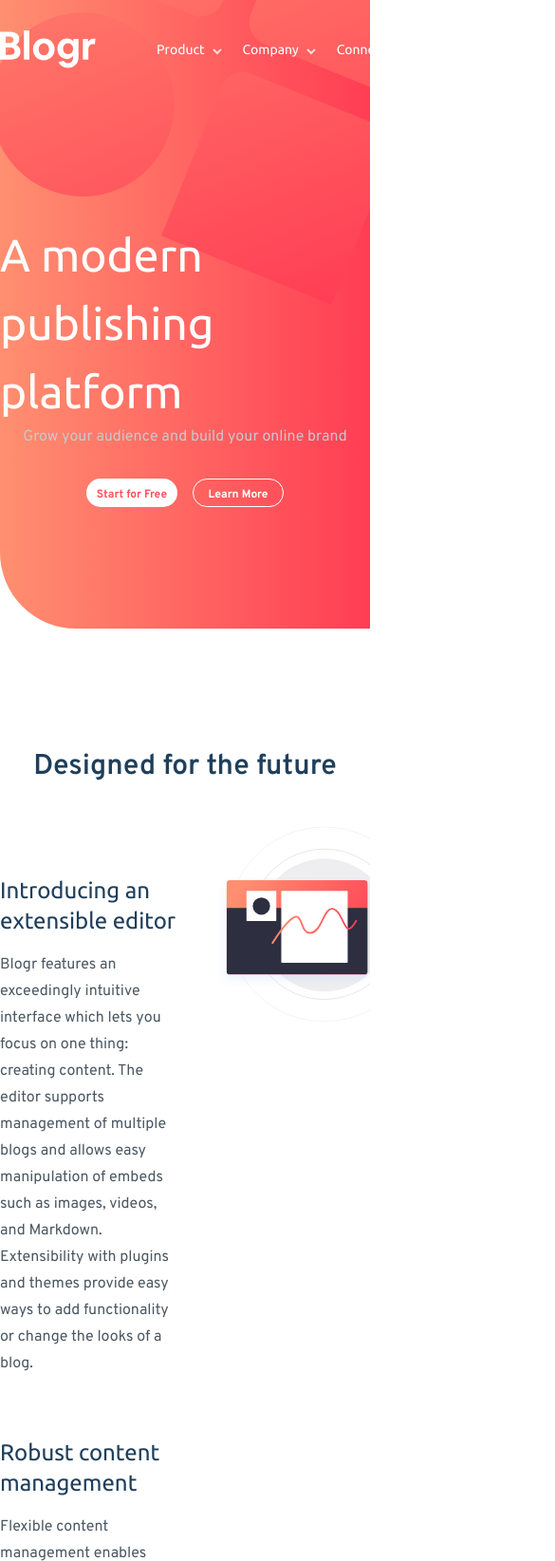
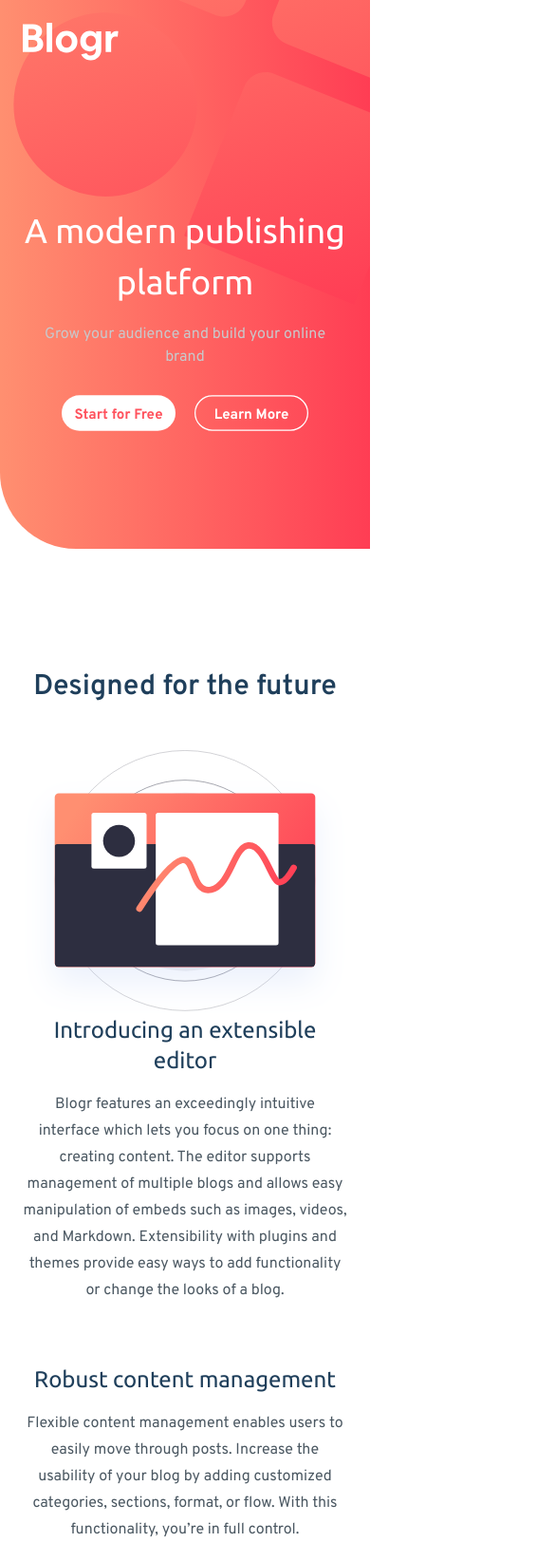
Before and after one commit to xup60521/Blogr-landing-page, a website built with Vite: page index.html in a window 390 px wide. Shown: the top 1644 px of the page at 95% size, 585 px wide, since content can reach past the window. Built offline with nearby package versions, Linux system fonts and the light colour scheme.

Commit message:
woring on mobile design

```diff
--- a/index.html
+++ b/index.html
@@ -11,29 +11,29 @@
 
 <body>
     <main class="w-full min-h-screen flex flex-col items-center font-overpass">
-        <!-- md:px-[10vw] py-32 -->
+        <!-- md:px-[10vw] px-6 py-32 -->
         <!-- intro -->
         <div
-            class="flex flex-col md:px-[10vw] bg-gradient-to-r from-g_nav_red1 to-g_nav_red2 w-full overflow-hidden relative rounded-bl-[5rem]">
+            class="flex flex-col md:px-[10vw] px-6 bg-gradient-to-r from-g_nav_red1 to-g_nav_red2 w-full overflow-hidden relative rounded-bl-[5rem]">
             <img src="/images/bg-pattern-intro-desktop.svg" alt="intro pattern"
                 class="absolute aspect-square size-[100vw] scale-[2] translate-x-[10%] -translate-y-[38%]">
             <nav class="flex items-center w-full gap-8 py-6 font-ubuntu z-10">
                 <img src="/images/logo.svg" alt="logo" class="mr-8">
-                <button class="flex items-center text-sm gap-2 text-white">Product <img
+                <button class="md:flex hidden items-center text-sm gap-2 text-white">Product <img
                         src="/images/icon-arrow-light.svg" alt="arrow down" class="translate-y-[2px]"></button>
-                <button class="flex items-center text-sm gap-2 text-white">Company <img
+                <button class="md:flex hidden items-center text-sm gap-2 text-white">Company <img
                         src="/images/icon-arrow-light.svg" alt="arrow down" class="translate-y-[2px]"></button>
-                <button class="flex items-center text-sm gap-2 text-white">Connect <img
+                <button class="md:flex hidden items-center text-sm gap-2 text-white">Connect <img
                         src="/images/icon-arrow-light.svg" alt="arrow down" class="translate-y-[2px]"></button>
                 <div class="flex-grow"></div>
-                <button class="text-white text-sm">Login</button>
-                <button class="text-sm py-2 px-7 rounded-full font-bold bg-white text-c_Light_red_CTA_text">Sign
+                <button class="md:block hidden text-white text-sm">Login</button>
+                <button class="md:block hidden text-sm py-2 px-7 rounded-full font-bold bg-white text-c_Light_red_CTA_text">Sign
                     Up</button>
             </nav>
             <div class="flex flex-col w-full py-32 items-center z-10">
-                <h1 class="font-ubuntu text-[3rem] text-white">A modern publishing platform</h1>
-                <p class="text-c_Grayish_blue_footer_text_">Grow your audience and build your online brand</p>
-                <div class="w-[13rem] grid grid-cols-2 gap-4 mt-8">
+                <h1 class="font-ubuntu md:text-[3rem] text-[2.25rem] md:text-left text-center text-white">A modern publishing platform</h1>
+                <p class="text-c_Grayish_blue_footer_text_ md:mt-0 mt-4 md:text-left text-center md:px-0 px-4">Grow your audience and build your online brand</p>
+                <div class="w-[13rem] grid grid-cols-2 gap-4 mt-8 md:scale-100 scale-125">
                     <button class="text-xs pt-2 pb-1 rounded-full font-bold bg-white text-c_Light_red_CTA_text">Start
                         for Free</button>
                     <button
@@ -42,16 +42,16 @@
                 </div>
             </div>
         </div>
-        <div class="flex flex-col relative md:px-[10vw] overflow-hidden bg-white pt-32 pb-44 gap-24">
+        <div class="flex flex-col relative md:px-[10vw] overflow-hidden bg-white pt-32 pb-44 md:gap-24 gap-12">
             <h2 class="text-3xl text-center font-semibold text-c_Very_dark_blue_headings">Designed for the future</h2>
-            <div class="w-full grid grid-cols-2">
+            <div class="w-full md:grid flex flex-col-reverse md:px-0 px-6 md:items-start items-center grid-cols-2">
                 <!-- left -->
                 <div class="flex flex-col gap-16">
                     <div class="flex flex-col gap-4">
-                        <h3 class="text-2xl text-c_Very_dark_blue_headings font-ubuntu">
+                        <h3 class="text-2xl md:text-left text-center text-c_Very_dark_blue_headings font-ubuntu">
                             Introducing an extensible editor
                         </h3>
-                        <p class="leading-7  text-c_Very_dark_grayish_blue_body_copy">
+                        <p class="leading-7 md:text-left text-center text-c_Very_dark_grayish_blue_body_copy">
                             Blogr features an exceedingly intuitive interface which lets you focus on one thing:
                             creating
                             content.
@@ -63,11 +63,11 @@
                             change the looks of a blog.
                         </p>
                     </div>
-                    <div class="flex flex-col gap-4">
+                    <div class="flex flex-col gap-4 md:text-left text-center">
                         <h3 class="text-2xl text-c_Very_dark_blue_headings font-ubuntu">
                             Robust content management
                         </h3>
-                        <p class="leading-7  text-c_Very_dark_grayish_blue_body_copy">
+                        <p class="leading-7 md:text-left text-center text-c_Very_dark_grayish_blue_body_copy">
                             Flexible content management enables users to easily move through posts. Increase the
                             usability of your blog
                             by adding customized categories, sections, format, or flow. With this functionality, you’re
@@ -78,22 +78,22 @@
                 <!-- right -->
 
                 <img src="/images/illustration-editor-desktop.svg" alt="illustration"
-                    class="absolute -translate-y-[25%] translate-x-[25%] w-[55vw] right-0">
-
+                    class="absolute md:block hidden -translate-y-[25%] translate-x-[25%] w-[55vw] right-0">
+                <img src="/images/illustration-editor-mobile.svg" alt="ill" class="md:hidden">
             </div>
         </div>
         <div
-            class="w-full py-24 grid grid-cols-2 relative bg-gradient-to-r from-g_body_blue1 to-g_body_blue2 rounded-tr-[5rem] rounded-bl-[5rem]">
+            class="w-full py-24 md:grid grid-cols-2 flex flex-col md:items-start items-center relative bg-gradient-to-r from-g_body_blue1 to-g_body_blue2 rounded-tr-[5rem] rounded-bl-[5rem]">
             <div class="absolute w-full h-full overflow-hidden top-0 left-0">
                 <img src="/images/bg-pattern-circles.svg" alt="circle"
-                    class="absolute w-[70vw] -left-[15vw] -bottom-[10vw]">
+                    class="absolute w-[70vw] md:-left-[15vw] md:-bottom-[10vw]">
             </div>
             <div></div>
             <img src="/images/illustration-phones.svg" alt="phones"
                 class="absolute left-[50%] -translate-x-[120%] h-[140%] -translate-y-[10%]">
-            <div class="flex flex-col gap-6">
+            <div class="flex flex-col gap-6 z-10">
                 <h2 class="text-[2rem] font-ubuntu text-white">State of the Art Infrastructure</h2>
-                <p class="text-c_Grayish_blue_footer_text_ w-[31rem]">
+                <p class="text-c_Grayish_blue_footer_text_ md:max-w-[31rem]">
                     With reliability and speed in mind, worldwide data centers provide the backbone for ultra-fast
                     connectivity.
                     This ensures your site will load instantly, no matter where your readers are, keeping your site
@@ -101,7 +101,7 @@
                 </p>
             </div>
         </div>
-        <div class="grid grid-cols-2 w-full items-center">
+        <div class="md:grid grid-cols-2 flex flex-col w-full items-center">
             <div class="w-full h-full relative overflow-hidden flex flex-col justify-center">
                 <img src="/images/illustration-laptop-desktop.svg" alt="laptop illustration"
                     class="scale-[1.25] -translate-x-[10vw]">
@@ -111,7 +111,7 @@
                     <h3 class="text-2xl text-c_Very_dark_blue_headings font-ubuntu">
                         Free, open, simple
                     </h3>
-                    <p class="leading-7 w-[31rem] text-c_Very_dark_grayish_blue_body_copy">
+                    <p class="leading-7 md:max-w-[31rem] text-c_Very_dark_grayish_blue_body_copy">
                         Blogr is a free and open source application backed by a large community of helpful developers.
                         It supports
                         features such as code syntax highlighting, RSS feeds, social media integration, third-party
@@ -124,7 +124,7 @@
                     <h3 class="text-2xl text-c_Very_dark_blue_headings font-ubuntu">
                         Powerful tooling
                     </h3>
-                    <p class="leading-7 w-[31rem] text-c_Very_dark_grayish_blue_body_copy">
+                    <p class="leading-7 md:max-w-[31rem] text-c_Very_dark_grayish_blue_body_copy">
                         Batteries included. We built a simple and straightforward CLI tool that makes customization and
                         deployment a breeze, but
                         capable of producing even the most complicated sites.
```
